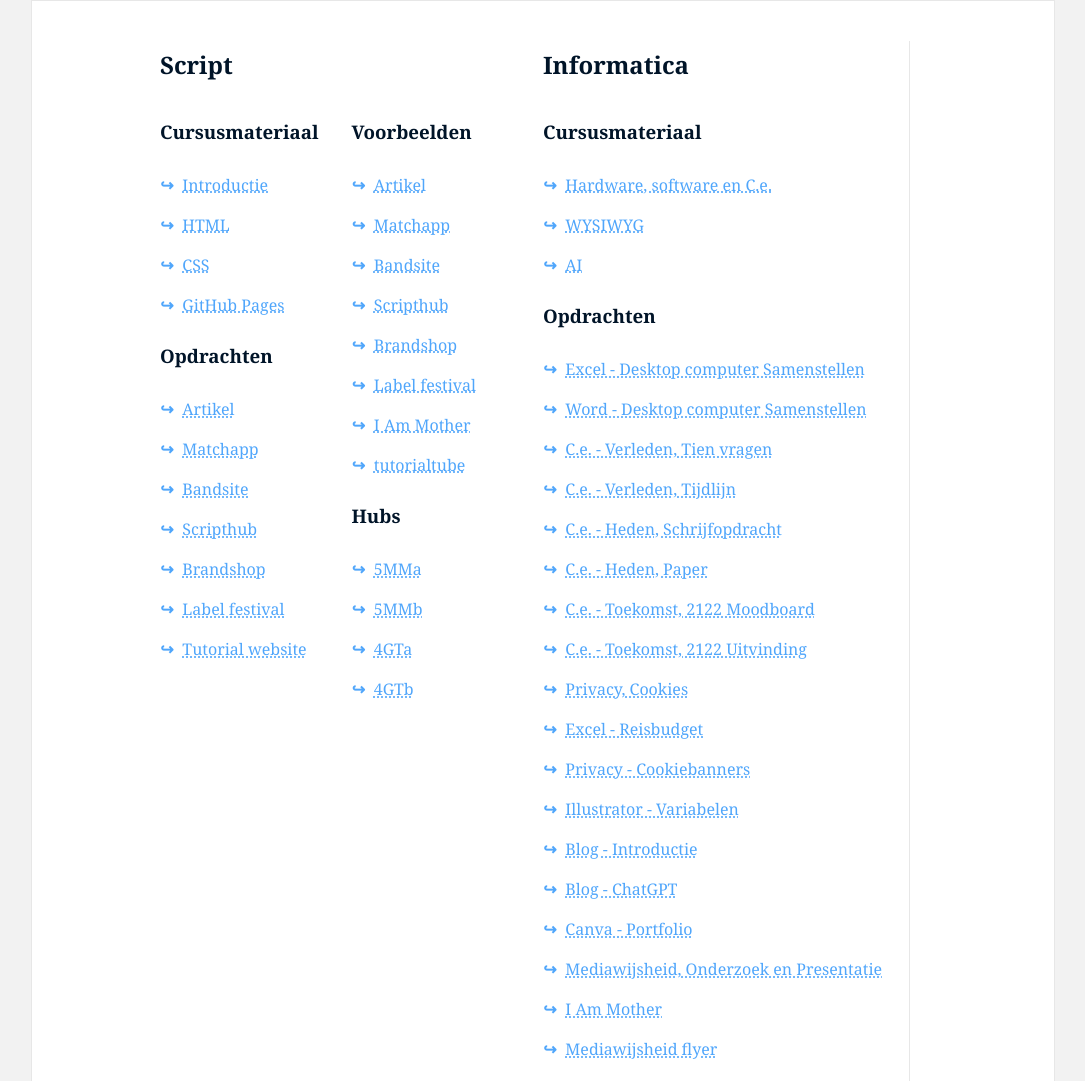
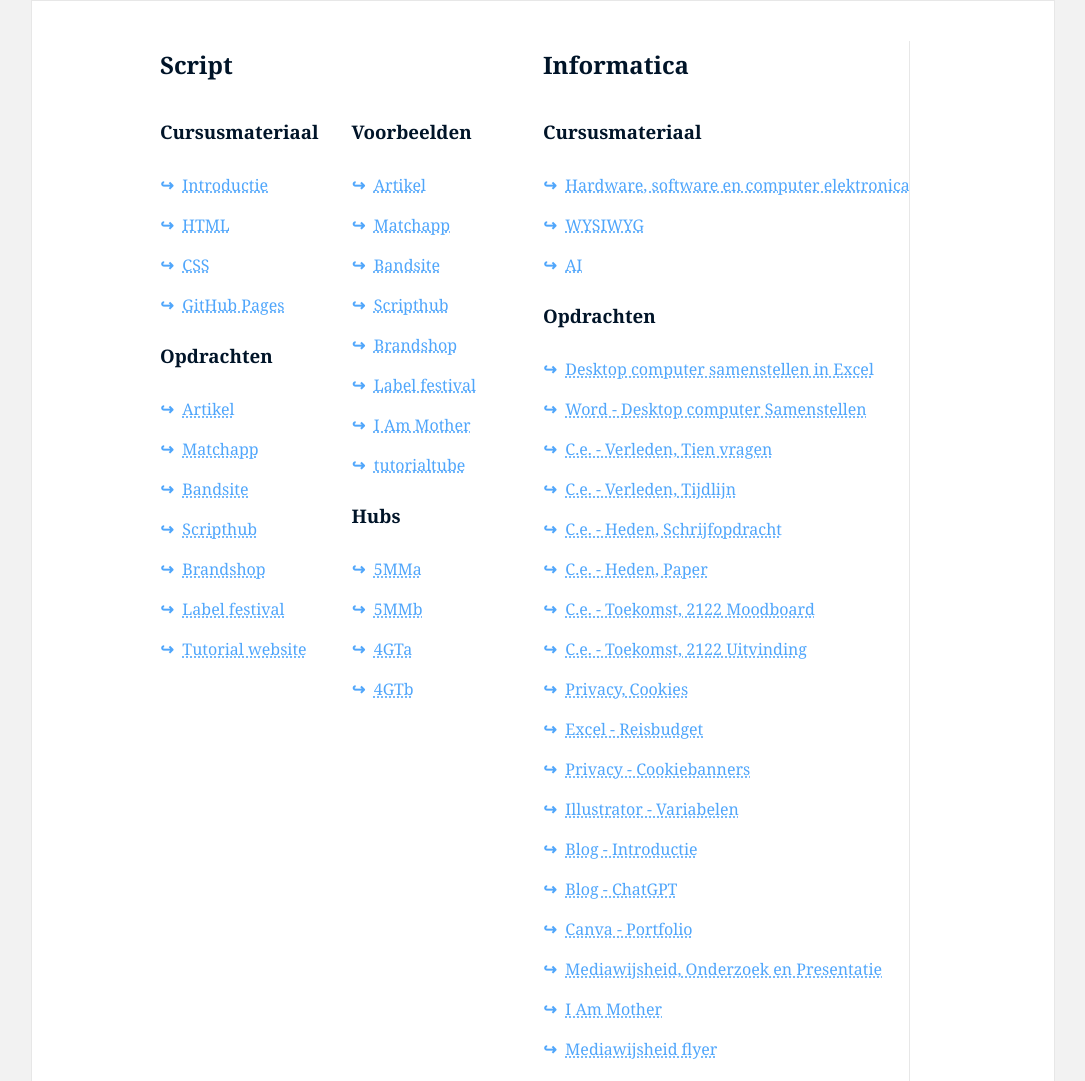
Before and after one commit to vincent-vandercruyssen-kunstkaai/23_24, a plain HTML site: page index.html in a window 1280 px wide. Shown: the top 1081 px of the page, without its empty margins (97-1182 px from the left). Drawn offline with Linux system fonts and the light colour scheme.

Commit message:
hoofdpagina

```diff
--- a/index.html
+++ b/index.html
@@ -61,13 +61,13 @@
                 <h2>Informatica</h2>
                 <h3>Cursusmateriaal</h3>
                 <ul>
-                    <li><a href="Informatica/Cursus/hardware_software_ce" target="_blank">Hardware, software en C.e.</a></li>
+                    <li><a href="informatica/cursus-hardware_software_ce.html" target="_blank">Hardware, software en computer elektronica</a></li>
                     <li><a href="Informatica/Cursus/wysiwyg" target="_blank">WYSIWYG</a></li>
                     <li><a href="Informatica/Cursus/ai" target="_blank">AI</a></li>
                 </ul>
                 <h3>Opdrachten</h3>
                 <ul>
-                    <li><a href="Informatica/Opdracht/excel-computer_samenstellen" target="_blank">Excel - Desktop computer Samenstellen</a></li>
+                    <li><a href="informatica/opdracht-excel_computer_samenstellen.html" target="_blank"> Desktop computer samenstellen in Excel</a></li>
                     <li><a href="Informatica/Opdracht/word-computer_samenstellen" target="_blank">Word - Desktop computer Samenstellen</a></li>
                     <li><a href="Informatica/Opdracht/ce-verleden-tien_vragen" target="_blank">C.e. - Verleden, Tien vragen</a></li>
                     <li><a href="Informatica/Opdracht/ce-verleden-tijdlijn" target="_blank">C.e. - Verleden, Tijdlijn</a></li>
```
